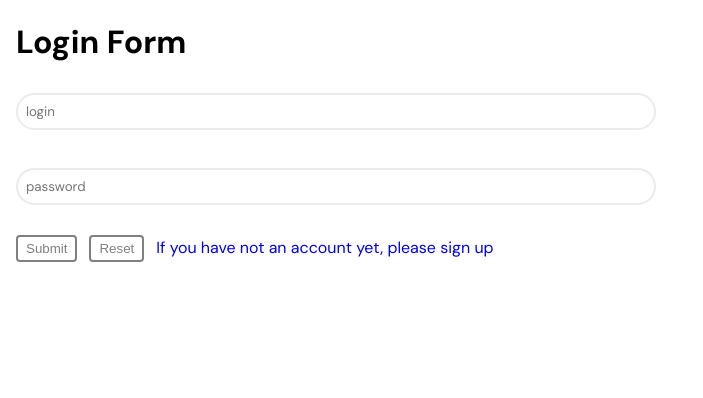
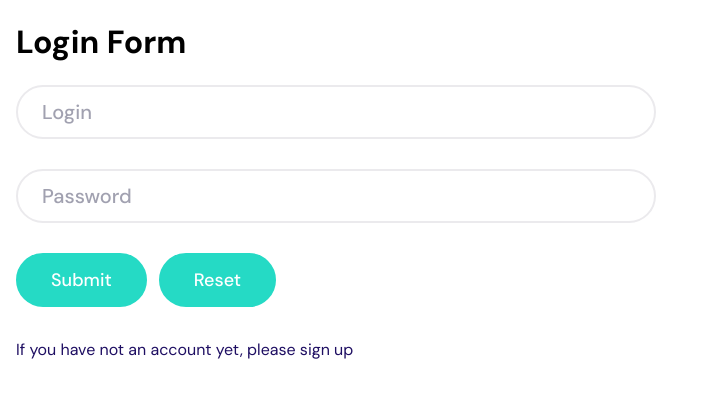
Before and after one commit to DaMishalkina/80years, a React (Create React App) app: page /login in a window 1280 px wide. Shown: the top 398 px of the page, without its empty margins (0-703 px from the left). Built offline with nearby package versions, Linux system fonts and the light colour scheme.

Commit message:
buttons style

```diff
--- a/src/App.scss
+++ b/src/App.scss
@@ -1,9 +1,29 @@
+@import "components/style/StyleVariables";
 body {
   font-family: DM Sans, sans-serif;
+}
+
+.page__section {
+  max-width: 1024px;
+  margin: 0 auto;
 }
 a {
   list-style: none;
   text-decoration: none;
+}
+
+.link {
+  color: $main-blue;
+  font-family: DM Sans, sans-serif;
+  font-weight: 400;
+  font-size: 16px;
+  line-height: 26px;
+  &:hover {
+    color: $main-blue--hover;
+  }
+  &:focus {
+    color: $main-blue--focus;
+  }
 }
 
 .App {
--- a/src/components/Button/Button.scss
+++ b/src/components/Button/Button.scss
@@ -1,29 +1,126 @@
+//.button {
+//  list-style: none;
+//  padding: 4px 8px;
+//  margin-right: 12px;
+//  background: #fff;
+//  color: grey;
+//  border-radius: 4px;
+//  border: grey 2px solid;
+//  cursor: pointer;
+//
+//  &:focus {
+//    outline: none;
+//  }
+//}
+//
+//.button--default:hover {
+//  background: grey;
+//  color: #fff;
+//}
+//
+//.button--cancel {
+//  background: grey;
+//  color: #fff;
+//}
+
+//.button--cancel:hover {
+//  background: #fff;
+//  color: grey;
+//}
+
+@import "src/components/style/StyleVariables";
+
 .button {
-  list-style: none;
-  padding: 4px 8px;
-  margin-right: 12px;
-  background: #fff;
-  color: grey;
-  border-radius: 4px;
-  border: grey 2px solid;
-  cursor: pointer;
-
+  padding: 7px 20px;
+  font-family: DM Sans, sans-serif;
+  font-weight: 500;
+  font-size: 18px;
+  line-height: 26px;
+  text-align: center;
+  border-radius: 100px;
+  border: 2px solid $grey-color;
+  color: $main-blue;
+  background: transparent;
+  &:hover {
+    background: $grey-color;
+  }
   &:focus {
-    outline: none;
+    color: $bg-color-light;
+    background: $main-blue--focus;
+    border: 2px solid $main-blue--focus;
+  }
+  &.button--disabled {
+    background: $grey-color--disabled;
+    color: $grey-color;
   }
 }
 
-.button_default:hover {
-  background: grey;
-  color: #fff;
+
+.button--large {
+  padding: 17px 33px;
 }
 
-.button--cancel {
-  background: grey;
-  color: #fff;
+.button--primary, .button--secondary, .button--third {
+  color: $bg-color-light;
 }
 
-.button--cancel:hover {
-  background: #fff;
-  color: grey;
+.button--primary {
+  background: $primary-color;
+  border: 2px solid $primary-color;
+  &:hover {
+    background: $primary-color--hover;
+    border: 2px solid $primary-color--hover;
+  }
+  &:focus {
+    background: $primary-color--focus;
+    border: 2px solid $primary-color--focus;
+  }
+  &.button--disabled {
+    color: $bg-color-light;
+    background: $primary-color--disabled;
+    border: 2px solid $primary-color--disabled;
+  }
 }
+
+.button--secondary {
+  background: $secondary-color;
+  border: 2px solid $secondary-color;
+  &:hover {
+    background: $secondary-color--hover;
+    border: 2px solid $secondary-color--hover;
+  }
+
+  &:focus {
+    background: $secondary-color--focus;
+    border: 2px solid $secondary-color--focus;
+  }
+  &.button--disabled {
+    color: $bg-color-light;
+    background: $secondary-color--disabled;
+    border: 2px solid $secondary-color--disabled;
+  }
+}
+
+.button--third {
+  background: $third-color;
+  border: 2px solid $third-color;
+  &:hover {
+    background: $third-color--hover;
+    border: 2px solid $third-color--hover;
+  }
+  &:focus {
+    background: $third-color--focus;
+    border: 2px solid $third-color--focus;
+  }
+  &.button--disabled {
+    color: $bg-color-light;
+    background: $third-color--disabled;
+    border: 2px solid $third-color--disabled;
+  }
+}
+
+@media (min-width: $screen--md) {
+  .button--responsive {
+    padding: 12px 33px;
+  }
+}
--- a/src/components/Button/Button.tsx
+++ b/src/components/Button/Button.tsx
@@ -3,21 +3,67 @@ import classNames from "classnames";
 import "components/Button/Button.scss";
 
 interface Props {
-    label: string;
-    onClick?:(event: MouseEvent) => void;
-    type?: "submit" | "reset" | "button";
-    disabled?: boolean;
-    variant?: "default" | "cancel";
+    label: string,
+    onClick?:(event: MouseEvent) => void,
+    type?: "submit" | "reset" | "button",
+    disabled?: boolean,
+    size?: "small" | "large" | "responsive",
+    variant?: "default" | "primary" | "secondary" | "third"
 }
 
-const isDefault = (variant = "default") => {
-    return variant === "default";
-};
+const isLarge = (size = "large") => {
+    return size === "large";
+}
 
-export const Button = ({label, type, variant = "default", disabled = false, onClick }: Props) => {
+const isResponsive = (size = "responsive") => {
+    return size === "responsive";
+}
+
+const isDisabled = (disabled = false) => {
+    return disabled === true;
+}
+
+
+
+const setButtonClasses = (
+    variant = "default",
+    size = "small",
+    disabled = false
+) => {
+    const resSize = isLarge(size)
+        ? "button--large"
+        : isResponsive(size)
+            ? "button--responsive"
+            : "";
+    const resDisabled = isDisabled(disabled) ? "button--disabled" : "";
+    let resVariant;
+    switch (variant) {
+        case "primary":
+            resVariant = "button--primary";
+            break;
+        case "secondary":
+            resVariant = "button--secondary";
+            break;
+        case "third":
+            resVariant = "button--third";
+            break;
+        default:
+            resVariant = "";
+    }
+    return classNames(resSize, resVariant, resDisabled);
+
+}
+
+export const Button = ({
+                           label,
+                           type,
+                           variant = "default",
+                           size = "small",
+                           disabled = false,
+                           onClick }: Props) => {
  return (
      <button
-         className={classNames("button", isDefault(variant) ? "button_default" : "button_cancel")}
+         className={classNames("button", setButtonClasses(variant, size, disabled))}
          type={type}
          disabled={disabled}
          onClick={() => onClick}
--- a/src/components/Forms/AppDataForm/AppDataFormWrapper.tsx
+++ b/src/components/Forms/AppDataForm/AppDataFormWrapper.tsx
@@ -1,7 +1,6 @@
 import React, {useState, useRef} from "react";
 import "components/Forms/AppDataForm/AppDataFormWrapper.scss";
-import {TextInput} from "components/TextInput/TextInput";
-import {Form} from "../Form";
+import {Form} from "components/Forms/Form";
 
 interface Props {
     defaultBirthDate?: string,
@@ -89,7 +88,7 @@ export const  AppDataFormWrapper = ({
             <Form
                 inputs={[
                     {value: birthDate, placeholder: "DD/MM/YYYY", name: "birthDate", onChange: onBirtDateChange, isError: isError},
-                    {value: totalYears, name: "totalYears"}
+                    {value: totalYears, name: "totalYears", isError: isError}
                 ]}
                 formRef={formRef}
                 onSubmit={handleSubmit}
--- a/src/components/Forms/Form.scss
+++ b/src/components/Forms/Form.scss
@@ -3,14 +3,13 @@
 .form-container {
   display: flex;
   flex-direction: column;
-  gap: 30px;
+  gap: 24px;
 }
 
 .form-container__buttons {
   margin-top: 16px;
 }
 .error-container {
-  margin-top: 16px;
   padding: 16px;
   border-radius: 4px;
   background-color: $error-background-color;
@@ -19,3 +18,23 @@
 .error-container__message {
   color: $error-color;
 }
+
+.actions {
+  display: flex;
+  flex-direction: column;
+  gap: 24px;
+}
+
+.actions__buttons {
+  display: flex;
+  gap: 12px;
+}
+
+@media (min-width: $screen--md) {
+  .form-container {
+    gap: 30px;
+  }
+  .actions {
+    gap: 30px;
+  }
+}
--- a/src/components/Forms/Form.tsx
+++ b/src/components/Forms/Form.tsx
@@ -1,4 +1,4 @@
-import React, {FormEvent, LegacyRef, useState} from "react";
+import React, {FormEvent, LegacyRef} from "react";
 import "components/Forms/Form.scss";
 import {TextInput} from "components/TextInput/TextInput";
 import {Button} from "components/Button/Button";
@@ -29,7 +29,7 @@ export const Form = ({
 }: Props) => {
     const formButtons = buttons ? buttons : [
             {type: "submit", label: "Submit"},
-            ...(typeof onReset !== undefined && [{type: "reset", label: "Reset"}])
+            ...(typeof onReset !== "undefined" ? [{type: "reset", label: "Reset"}] :[])
         ];
     return (
         <form
@@ -55,14 +55,28 @@ export const Form = ({
                     <span className="error-container__message">{error}</span>
                 </div>
             )}
-            {(typeof formButtons !== undefined || typeof links !== undefined) &&
-                <div>
-                    {typeof formButtons !== undefined && formButtons?.map((button, index) =>
-                        <Button key={index} label={button?.label} type={button?.type} />
-                    )}
-                    {typeof links !== undefined && links?.map((link, index) =>
-                            <NavLink key={index} to={link?.path}>{link?.text}</NavLink>
+            {(typeof formButtons !== "undefined" || typeof links !== undefined) &&
+                <div className="actions form-container__actions">
+                    {typeof formButtons !== "undefined" &&
+                    <div className="actions__buttons">
+                        {formButtons?.map((button, index) =>
+                            <Button
+                                key={index}
+                                label={button?.label}
+                                type={button?.type}
+                                variant="primary"
+                                size="responsive"
+                            />
                         )}
+                    </div>
+                    }
+                    {typeof links !== "undefined" &&
+                        <div className="actions__links">
+                            {links?.map((link, index) =>
+                                <NavLink className="link action__link" key={index} to={link?.path}>{link?.text}</NavLink>
+                            )}
+                        </div>
+                    }
                 </div>
             }
         </form>
--- a/src/components/Forms/SendingForm/SendingFormWrapper.tsx
+++ b/src/components/Forms/SendingForm/SendingFormWrapper.tsx
@@ -54,9 +54,10 @@ export const SendingFormWrapper = ({type = "login"}: Props) => {
     const setInputs = () => {
         return Object.entries(formData).map(data => {
             const [key, value] = data;
-            return {value: value, placeholder: key, id: key}
+            return {value: value, placeholder: key, id: key, isError: error.length > 0}
         })
     }
+
     return (
         <Form
             inputs={setInputs()}
@@ -64,7 +65,7 @@ export const SendingFormWrapper = ({type = "login"}: Props) => {
             onReset={handleReset}
             onChange={handleInput}
             error={error}
-            links={type === "login" && [{path: "/signup", text: "If you have not an account yet, please sign up"}]}
+            links={type === "login" ? [{path: "/signup", text: "If you have not an account yet, please sign up"}] : []}
         />
     )
 }
--- a/src/components/Header/Header.tsx
+++ b/src/components/Header/Header.tsx
@@ -47,7 +47,7 @@ export const Header = ({}: Props) => {
                 <div className="navigation__container">
                     {history?.location?.pathname !== "/weeks_tracker" &&
                         <NavLink
-                            className="header__link"
+                            className="link header__link"
                             to={"/weeks_tracker"}
                         >
                             Weeks Tracker
@@ -56,7 +56,7 @@ export const Header = ({}: Props) => {
                     {!isAuth ?
                         <div className="navigation__item">
                             <NavLink
-                                className="header__link"
+                                className="header__link link "
                                 to={"/login"}
                             >
                                 Log in
--- a/src/components/TextInput/TextInput.scss
+++ b/src/components/TextInput/TextInput.scss
@@ -7,16 +7,24 @@
 
 .text-input-container__input {
   font-family: DM Sans, sans-serif;
-  margin-top: 8px;
-  padding: 8px;
+  font-weight: 500;
+  font-size: 18px;
+  line-height: 26px;
+  padding: 7px 20px;
   border: 2px solid #EBEAED;
   border-radius: 100px;
+
+  &:focus {
+    outline: none;
+    border: 2px solid $primary-color;
+  }
 }
 
-.text-input-container__input:focus {
-  outline: none;
-  border: 2px solid $secondary-color;
+.text-input-container__input::placeholder {
+  color: $text-color--grey;
+  text-transform: capitalize;
 }
+
 
 .text-input-container__input--error {
   border: $error-color 2px solid;
@@ -25,3 +33,10 @@
 .text-input-container__error {
   color: $error-color;
 }
+
+@media (min-width: $screen--md) {
+  .text-input-container__input {
+    font-size: 20px;
+    padding: 12px 24px;
+  }
+}
```
Also changed, not shown: src/components/Header/Header.scss (+25 -25 lines), src/components/style/StyleVariables.scss (+12 -0 lines).
